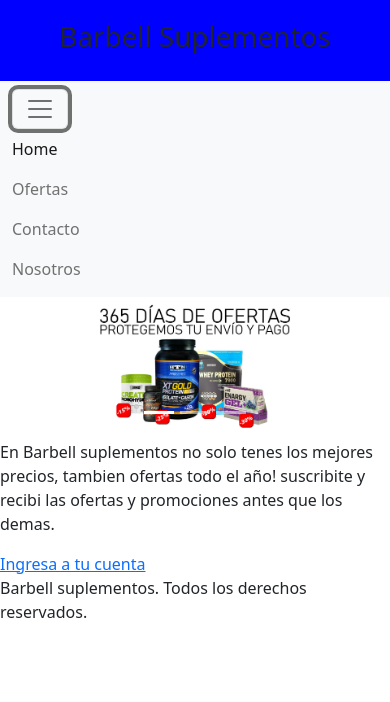
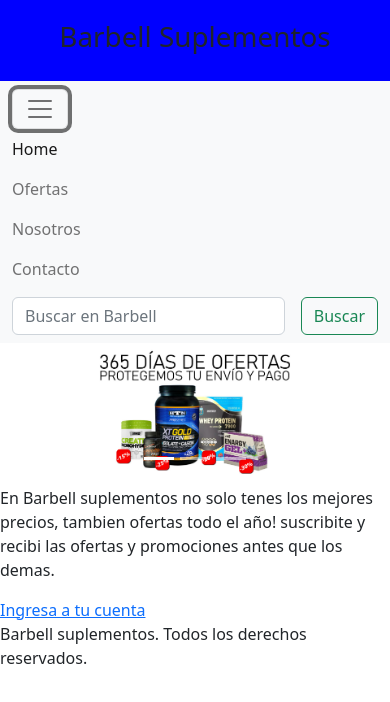
Before and after one commit to Pabloludemann/EntregaFinalLudemann, a plain HTML site: page index-inicio.html in a window 390 px wide. Both pictures are taken after a click on the button 40 px from the left and 109 px from the top of the page. Drawn offline with nearby package versions, Linux system fonts and the light colour scheme.

Commit message:
detalles de funcionamiento

```diff
--- a/index-inicio.html
+++ b/index-inicio.html
@@ -31,6 +31,41 @@
 
 <nav class="navbar navbar-expand-lg bg-light">
     <div class="container-fluid">
+      <button class="navbar-toggler" type="button" data-bs-toggle="collapse" data-bs-target="#navbarSupportedContent" aria-controls="navbarSupportedContent" aria-expanded="false" aria-label="Toggle navigation">
+        <span class="navbar-toggler-icon"></span>
+      </button>
+      <div class="collapse navbar-collapse" id="navbarSupportedContent">
+        <ul class="navbar-nav me-auto mb-2 mb-lg-0">
+          <li class="nav-item">
+            <a class="nav-link active" aria-current="page" href="index-inicio.html">Home</a>
+          </li>
+          <li class="nav-item">
+            <a class="nav-link" href="#">Ofertas</a>
+          </li>
+          <li class="nav-item">
+            <a class="nav-link " href="#">Nosotros</a>
+            </a>
+          <li class="nav-item">
+            <a class="nav-link " href="pages/contacto.html">Contacto</a>
+          </li>
+        </ul>
+        <form class="d-flex" role="search">
+          <input class="form-control me-3" type="search" placeholder="Buscar en Barbell" aria-label="Search">
+          <button class="btn btn-outline-success" type="submit">Buscar</button>
+        </form>
+      </div>
+    </div>
+  </nav>
+
+
+
+
+
+
+
+
+<!--<nav class="navbar navbar-expand-lg bg-light">
+    <div class="container-fluid">
       <button class="navbar-toggler" type="button" data-bs-toggle="collapse" data-bs-target="#navbarNav" aria-controls="navbarNav" aria-expanded="false" aria-label="Toggle navigation">
         <span class="navbar-toggler-icon"></span>
       </button>
@@ -51,7 +86,12 @@
         </ul>
       </div>
     </div>
-  </nav>
+  </nav>-->
+
+
+
+
+
     <!--Lista del medio-->
    <!--<ul>
         <li><a href="pages/suplementos.html">suplementos</a></li>
@@ -62,8 +102,6 @@
 
     </ul>-->
 
-
-    <main>
 
        <div id="carouselExampleIndicators" class="carousel slide" data-bs-ride="true">
         <div class="carousel-indicators">
@@ -91,13 +129,16 @@
           <span class="visually-hidden">Next</span>
         </button>
       </div>
+      <main>
         <p>
             En Barbell suplementos no solo tenes los mejores precios, tambien ofertas todo el año! suscribite y recibi las ofertas y promociones antes que los demas.
         </p>
 
 
-    <a href="pages/contacto.html">Ingresa a tu cuenta</a>
-    </main>
+        <a href="pages/contacto.html">Ingresa a tu cuenta</a>
+     </main>
+
+
 
     <footer>Barbell suplementos. Todos los derechos reservados.</footer>
 
```
Also changed, not shown: pages/contacto.html (+3 -2 lines).
